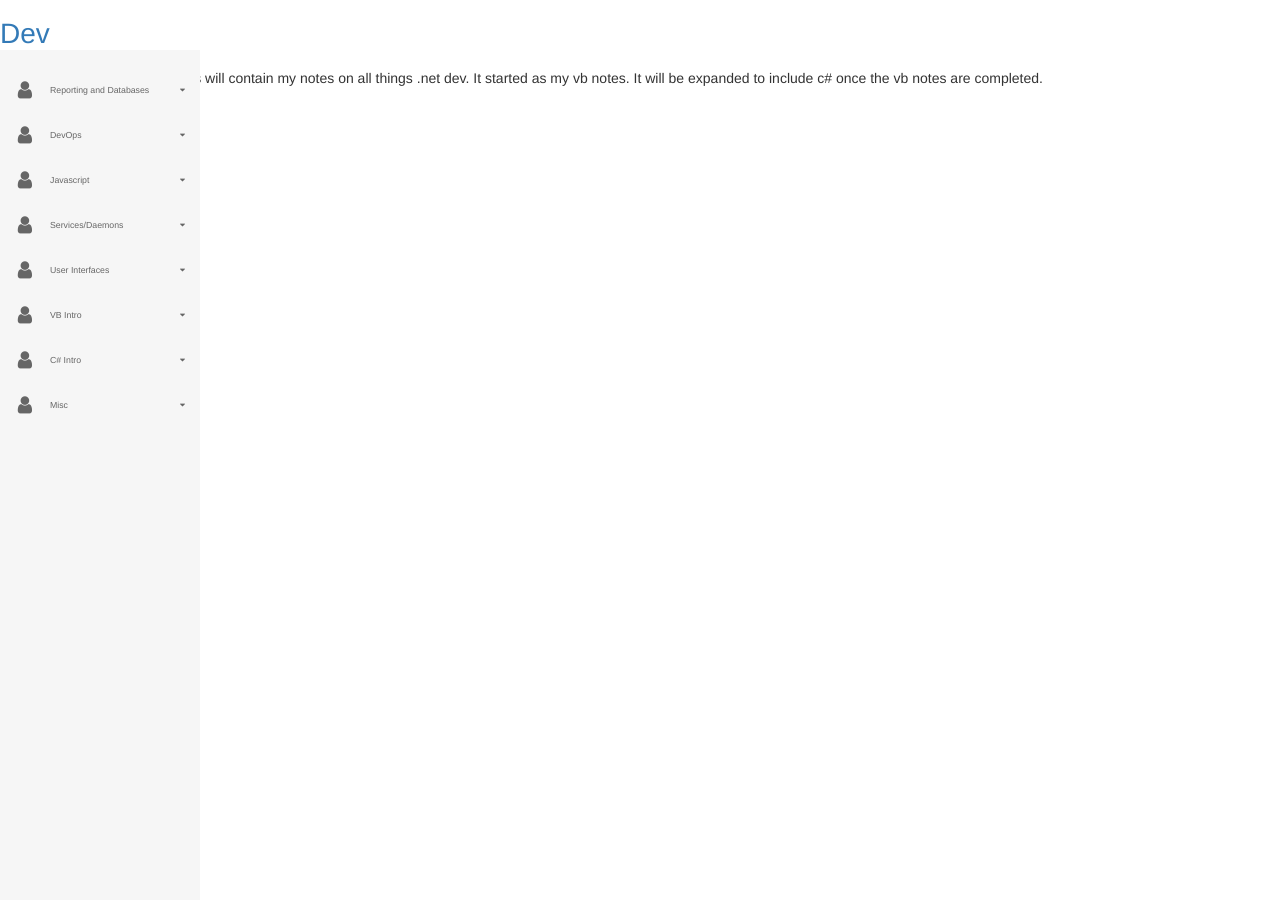
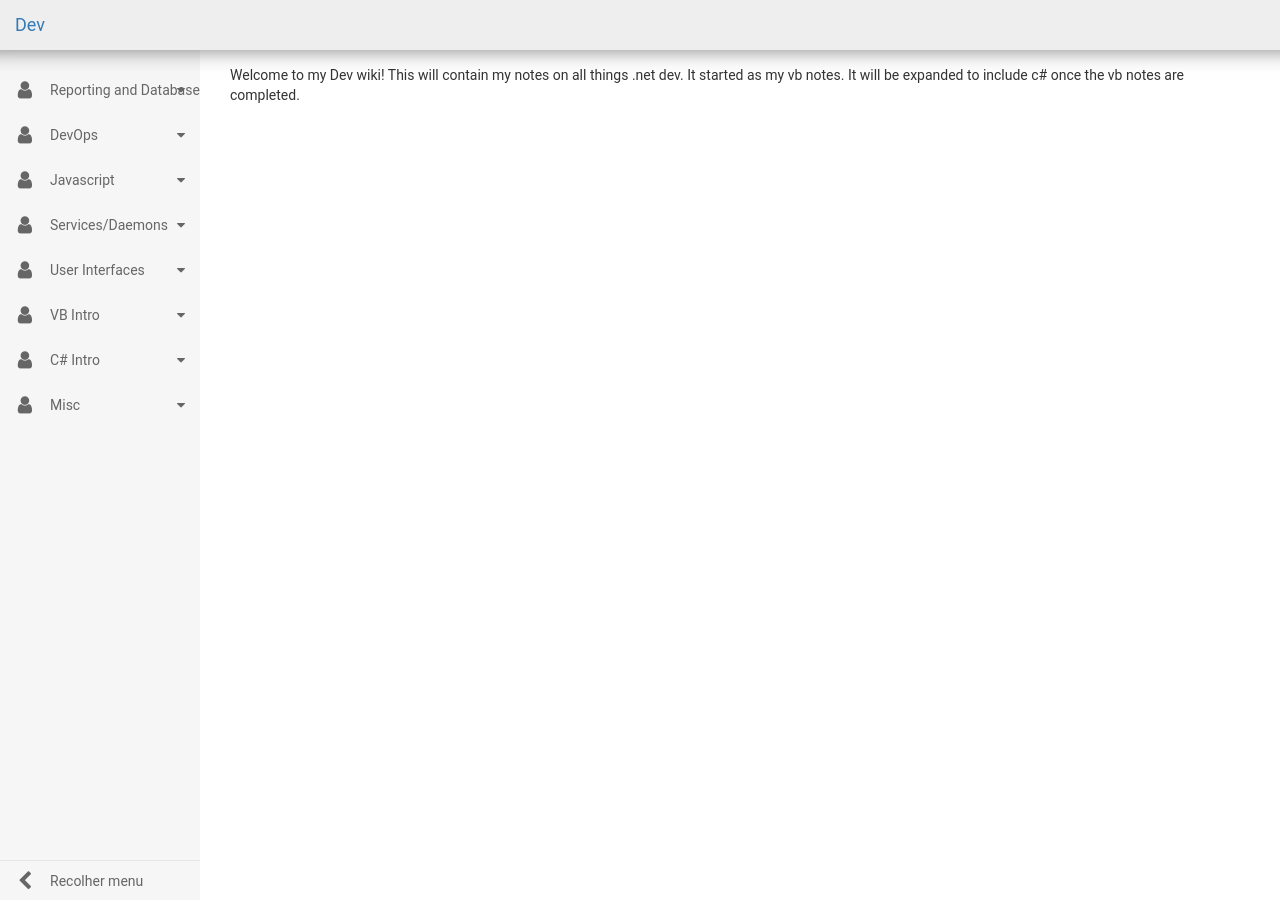
Before and after one commit to majorsilence/Dev, a Jekyll site: the page built from index.html, in a window 1280 px wide. Built offline with Jekyll 4.4.1, drawn with Linux system fonts in a browser that asks for light colours; nearby versions of some CDN libraries; Markdown is read by kramdown in place of the engine named in the settings.

Commit message:
fix menu, nicer site look

```diff
--- a/_includes/menu.html
+++ b/_includes/menu.html
@@ -149,4 +149,10 @@
     </li>
 
   </ul>
+
+  <button id="collapse_menu" class="collapse_menu">
+      <i class="collapse_menu--icon  fa fa-fw"></i>
+      <span class="collapse_menu--label">Recolher menu</span>
+  </button>
+
 </nav>
--- a/_layouts/base.html
+++ b/_layouts/base.html
@@ -9,6 +9,7 @@
   <link rel="stylesheet" href="//maxcdn.bootstrapcdn.com/font-awesome/4.4.0/css/font-awesome.min.css">
   <link href="//cdnjs.cloudflare.com/ajax/libs/normalize/3.0.1/normalize.css" rel="stylesheet" type="text/css">
   <link rel="stylesheet" href="{{site.baseurl}}/stylesheets/vertical-responsive-menu.css?v={{site.siteversion}}">
+  <link rel="stylesheet" href="{{site.baseurl}}/stylesheets/menu.css?v={{site.siteversion}}">
 
   <meta name="viewport" content="width=device-width, initial-scale=1, user-scalable=no">
 
@@ -23,7 +24,7 @@
   <script src="{{site.baseurl}}/javascripts/vertical-responsive-menu.js?v={{site.siteversion}}"></script>
 
   <!-- Begin Wrapper -->
-  <div class="container-fluid">
+  <div class="wrapper toggle-content">
 
 
           {{ content }}
--- /dev/null
+++ b/stylesheets/menu.css
@@ -0,0 +1,79 @@
+html {
+  font-size: 16px;
+}
+
+body {
+  margin: 0;
+  font-family: "Roboto", sans-serif;
+  font-size: 0.875rem;
+  line-height: 1.42857143;
+  color: #333;
+}
+
+header {
+  position: relative;
+  /*top: 0;
+  left: 0;*/
+  z-index: 999;
+
+  width: 100%;
+  height: 50px;
+
+  background: #eee;
+  box-shadow: rgba(0, 0, 0, 0.5) 0 -20px 20px 20px;
+}
+
+header h1 {
+  margin: 0;
+  padding: 0 15px;
+  height: 50px;
+  line-height: 50px;
+  font-weight: 400;
+  font-size: 18px;
+  float: left;
+}
+
+.wrapper {
+  /*margin-top: 50px;*/
+  padding: 15px 30px;
+  transition: all 0.3s ease-out;
+}
+
+.clearfix:after {
+  content: "";
+  display: block;
+  clear: both;
+}
+
+
+/* Small devices (tablets)
+==========================*/
+@media (min-width: 768px) {
+
+}
+
+
+/* Medium devices (desktops)
+==========================*/
+@media (min-width: 992px) {
+
+  body {
+    overflow-y: scroll;
+  }
+
+  .logo img {
+    width: 200px;
+    text-align: center;
+    margin-top: 10px;
+    float: none;
+  }
+
+  .wrapper {
+    margin-left: 200px;
+  }
+
+  .wrapper__minify {
+    margin-left: 50px;
+  }
+
+}
```
